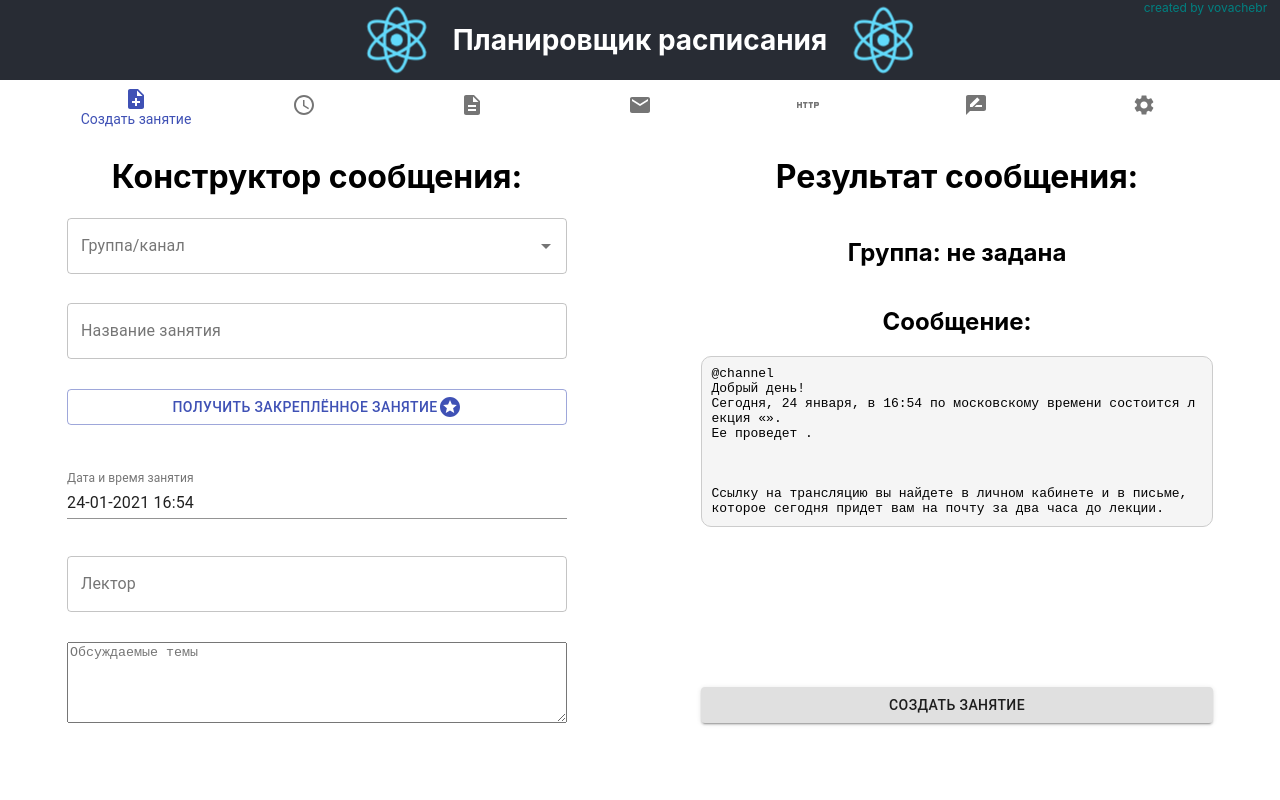
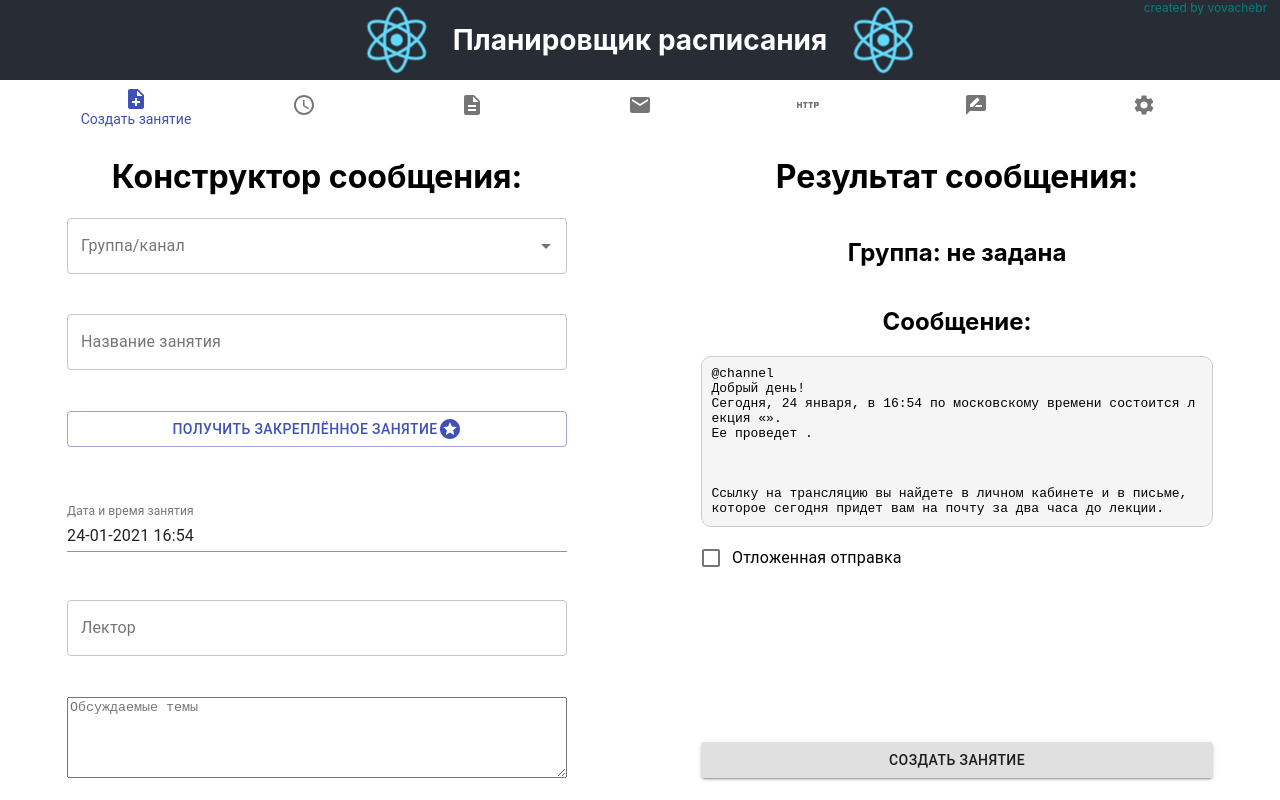
Before and after one commit to vovachebr/schedule-bot-ui, a React (Create React App) app: page / in a window 1280 px wide. Built offline with nearby package versions, Linux system fonts and the light colour scheme; no server answers.

Commit message:
add delayed dispatch features

```diff
--- a/src/pages/add-lesson-page/add-lesson-page.js
+++ b/src/pages/add-lesson-page/add-lesson-page.js
@@ -1,19 +1,21 @@
 import React from 'react';
-import { withSnackbar } from 'notistack';
+import {withSnackbar} from 'notistack';
 
-import { makeStyles } from '@material-ui/core/styles';
+import {makeStyles} from '@material-ui/core/styles';
 import FormControl from '@material-ui/core/FormControl';
 import TextField from '@material-ui/core/TextField';
 import Button from '@material-ui/core/Button';
+import Checkbox from '@material-ui/core/Checkbox';
+import FormControlLabel from '@material-ui/core/FormControlLabel';
 import TextareaAutosize from '@material-ui/core/TextareaAutosize';
 import Autocomplete from '@material-ui/lab/Autocomplete';
-import { Stars } from '@material-ui/icons';
+import {Stars} from '@material-ui/icons';
 import DateFnsUtils from '@date-io/date-fns';
 import {
   MuiPickersUtilsProvider,
   DateTimePicker
 } from '@material-ui/pickers';
-import { HooksContext } from '../../App';
+import {HooksContext} from '../../App';
 
 const useStyles = makeStyles(theme => ({
   formControl: {
@@ -47,9 +49,18 @@ const useStyles = makeStyles(theme => ({
     justifyContent: "space-between"
   },
   sendButton: {
-    marginTop: "150px",
+    marginTop: "163px",
+  },
+  sendButton2: {
+    marginTop: "10px"
+  },
+  delayedDispatchContainer: {
+    width: '100%',
+    display: 'flex',
+    flexDirection: "column"
   }
 }));
+
 function AddLessonPage({enqueueSnackbar}) {
   const classes = useStyles();
 
@@ -59,6 +70,9 @@ function AddLessonPage({enqueueSnackbar}) {
   const [selectedDate, setSelectedDate] = React.useState(new Date());
   const [lector, setLector] = React.useState("");
   const [additional, setAdditional] = React.useState("");
+  const [earlyNotificationDate, setEarlyNotificationDate] = React.useState(new Date());
+  const [earlyNotificationText, setEarlyNotificationText] = React.useState("");
+  const [delayedDispatch, setDelayedDispatch] = React.useState(false);
 
   const getDate = () => {
     const options = {
@@ -97,13 +111,13 @@ function AddLessonPage({enqueueSnackbar}) {
     fetch(`/lessons/getLastLecture?lecture=${lecture}&course=${course}`)
       .then(response => response.json())
       .then(result => {
-      if(result.success && result.lesson){
+        if (result.success && result.lesson) {
           setLecture(result.lesson.lessonName);
           setLector(result.lesson.teacher);
           setAdditional(result.lesson.additional);
-        enqueueSnackbar("Успешно найдено", { variant: 'info' });
-      }else{
-        enqueueSnackbar(result.error || "Занятие не было найдено", { variant: 'error' });
+          enqueueSnackbar("Успешно найдено", {variant: 'info'});
+        } else {
+          enqueueSnackbar(result.error || "Занятие не было найдено", {variant: 'error'});
         }
       });
   }
@@ -111,9 +125,11 @@ function AddLessonPage({enqueueSnackbar}) {
   const createLesson = () => {
     const data = {
       group: hook.group,
-      date: selectedDate.toISOString().slice(0,10),
+      date: selectedDate.toISOString().slice(0, 10),
       time: getTime(),
       teacher: lector,
+      earlyNotificationDate: earlyNotificationDate.toISOString(),
+      earlyNotificationText,
       lecture,
       additional
     }
@@ -126,17 +142,56 @@ function AddLessonPage({enqueueSnackbar}) {
     })
       .then(response => response.json())
       .then(result => {
-      if(result.success){
-        enqueueSnackbar("Успешно добавлено", { variant: 'success' });
+        if (result.success) {
+          enqueueSnackbar("Успешно добавлено", {variant: 'success'});
           setHook("");
           setSearchValue("");
           setLecture("");
           setLector("");
           setAdditional("");
-      }else{
-        enqueueSnackbar(result.error, { variant: 'error' });
+          setEarlyNotificationText("");
+        } else {
+          enqueueSnackbar(result.error, {variant: 'error'});
         }
       });
+  }
+
+  const turnChecked = () => {
+    const result = !delayedDispatch
+    setDelayedDispatch(result)
+  }
+
+  let delayedContainer = null;
+  const showDelayedContainer = () => {
+    if (delayedDispatch) {
+      return delayedContainer = (
+        <div className={classes.delayedDispatchContainer}>
+          <MuiPickersUtilsProvider utils={DateFnsUtils}>
+            <DateTimePicker
+              variant="inline"
+              format="dd-MM-yyyy HH:mm"
+              autoOk={true}
+              minutesStep={5}
+              ampm={false}
+              margin="normal"
+              label="Дата предварительного анонса"
+              disablePast={true}
+              value={earlyNotificationDate}
+              error={false}
+              onChange={date => setEarlyNotificationDate(date)}
+            />
+          </MuiPickersUtilsProvider>
+          <TextareaAutosize
+            aria-label="minimum height"
+            rowsMin={5}
+            rowsMax={10}
+            placeholder="Текст сообщения"
+            value={earlyNotificationText}
+            onChange={event => setEarlyNotificationText(event.target.value)}
+          />
+        </div>
+      );
+    }
   }
 
   return (
@@ -157,14 +212,15 @@ function AddLessonPage({enqueueSnackbar}) {
                     setSearchValue(value && `Группа: "${value.group}", канал: "${value.channel}".` || "");
                     setHook(value || {});
                   }}
-              style={{ width: '100%' }}
-              renderInput={(params) => <TextField {...params} label="Группа/канал" variant="outlined" />}
+                  style={{width: '100%'}}
+                  renderInput={(params) => <TextField {...params} label="Группа/канал" variant="outlined"/>}
                 />
               </FormControl>
-          <TextField label="Название занятия" variant="outlined" value={lecture} onChange={event => setLecture(event.target.value)} />
+              <TextField label="Название занятия" variant="outlined" value={lecture}
+                         onChange={event => setLecture(event.target.value)}/>
               <Button variant="outlined" color="primary" onClick={getLastLesson}>
                 Получить закреплённое занятие
-            <Stars />
+                <Stars/>
               </Button>
               <MuiPickersUtilsProvider utils={DateFnsUtils}>
                 <DateTimePicker
@@ -209,7 +265,21 @@ function AddLessonPage({enqueueSnackbar}) {
 ${additional} \n\n
 Ссылку на трансляцию вы найдете в личном кабинете и в письме, которое сегодня придет вам на почту за два часа до лекции.`}
         </pre>
-        <Button variant="contained" className={classes.sendButton} onClick={createLesson}>Создать занятие</Button>
+            <FormControlLabel
+              control={
+                <Checkbox
+                  checked={delayedDispatch}
+                  onChange={turnChecked}
+                  color="primary"
+                />
+              }
+              label="Отложенная отправка"
+            />
+            {showDelayedContainer()}
+            <Button
+              variant="contained"
+              className={delayedDispatch ? classes.sendButton2 : classes.sendButton}
+              onClick={createLesson}>Создать занятие</Button>
           </div>
         </div>
       )}
```
Lines whose indentation alone changed are shown as unchanged.
